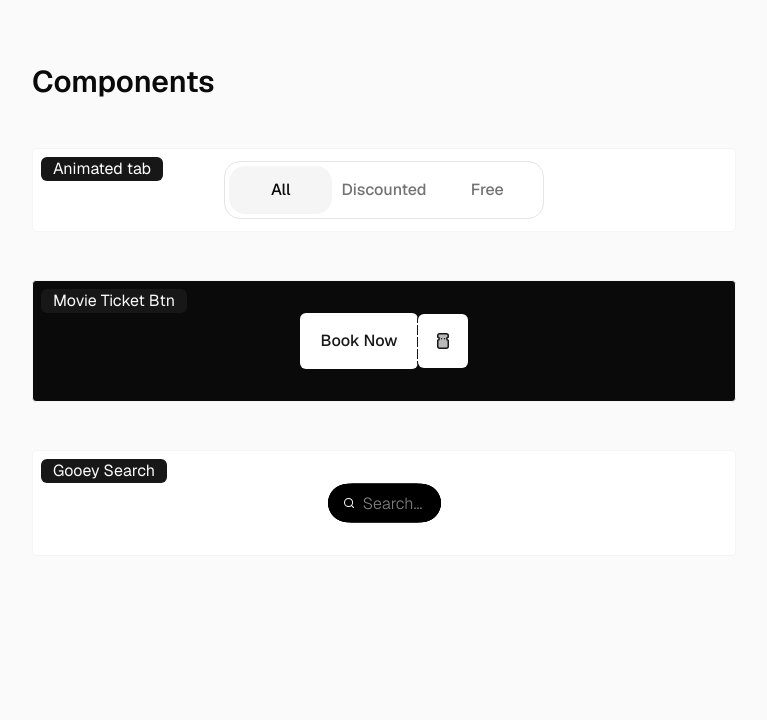
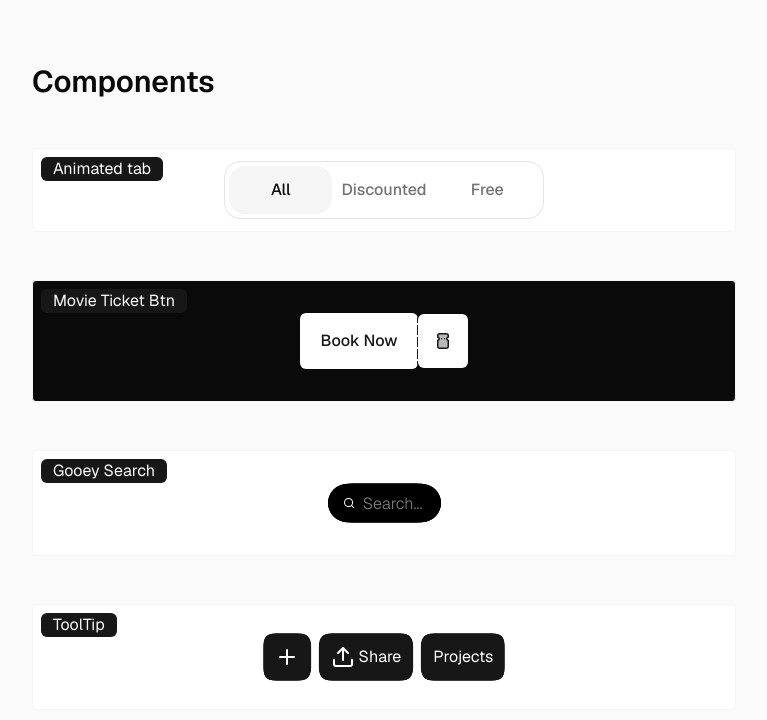
Before and after one commit to senorhitesh/components, a Next.js app in the folder animated-tabs/: page / in a window 1280 px wide. Shown: the top 720 px of the page, without its empty margins (256-1023 px from the left). Built offline with nearby package versions, Linux system fonts and the light colour scheme.

Commit message:
added-gooey-tooltip

```diff
--- a/animated-tabs/app/page.tsx
+++ b/animated-tabs/app/page.tsx
@@ -1,6 +1,7 @@
 import AnimatedTab from "@/copmonents/Animated-tabs";
 import GooeySearch from "@/copmonents/GooeySearch";
 import MovieTickeBtn from "@/copmonents/MovieTickeBtn";
+import GooeyTooltip from "@/copmonents/GooeyTooltip";
 export default function Home() {
   return (
     <div className="flex flex-col flex-1 items-center justify-center bg-zinc-50 font-sans ">
@@ -23,6 +24,12 @@ export default function Home() {
             Gooey Search
           </p>
           <GooeySearch />
+        </div>{" "}
+        <div className="border relative  rounded border-neutral-100 bg-white w-full mt-12 h-fit py-8 flex items-center justify-center">
+          <p className="absolute top-2 left-2 px-3 rounded-md bg-neutral-900 text-neutral-50 ">
+            ToolTip
+          </p>
+          <GooeyTooltip />
         </div>
       </main>
     </div>
--- /dev/null
+++ b/animated-tabs/app/testing/page.tsx
@@ -0,0 +1,11 @@
+"use client";
+import GooeyTooltip from "@/copmonents/GooeyTooltip";
+const page = () => {
+  return (
+    <div className="flex bg-neutral-50 items-center justify-center h-screen w-full ">
+      <GooeyTooltip />
+    </div>
+  );
+};
+
+export default page;
--- a/animated-tabs/copmonents/GooeySearch.tsx
+++ b/animated-tabs/copmonents/GooeySearch.tsx
@@ -29,11 +29,6 @@ const GooeySearch = () => {
     },
   };
 
-  const TRANSITION = {
-    duration: 0.7,
-    type: "spring" as const,
-    bounce: 0.22,
-  };
   useEffect(() => {
     if (isExpanded) {
       inputRef.current?.focus();
@@ -89,7 +84,7 @@ const GooeySearch = () => {
 
 export default GooeySearch;
 
-const SVG = () => {
+export const SVG = () => {
   return (
     <svg className="absolute hidden h-0 w-0">
       <defs>
@@ -108,3 +103,8 @@ const SVG = () => {
     </svg>
   );
 };
+export const TRANSITION = {
+  duration: 0.7,
+  type: "spring" as const,
+  bounce: 0.22,
+};
--- /dev/null
+++ b/animated-tabs/copmonents/GooeyTooltip.tsx
@@ -0,0 +1,107 @@
+"use client";
+import { AnimatePresence, motion } from "motion/react";
+import { LucideIcon, Plus, Upload } from "lucide-react";
+import { SVG } from "@/copmonents/GooeySearch";
+import { useRef, useState } from "react";
+
+interface navItemsProps {
+  label?: string;
+  icon?: LucideIcon;
+  tooltip: string;
+}
+
+const NavItems: navItemsProps[] = [
+  { icon: Plus, tooltip: "Add to cart" },
+  { label: "Share", icon: Upload, tooltip: "Copy link" },
+  { label: "Projects", tooltip: "View Latests" },
+];
+
+const POP_TRANSITION = { duration: 0.7, type: "spring" as const, bounce: 0.22 };
+const MOVE_TRANSITION = { duration: 0.3, type: "spring" as const, bounce: 0.2 };
+
+const GooeyTooltip = () => {
+  const [hoverIdx, setHoverIdx] = useState<number | null>(null);
+  const [isFresh, setIsFresh] = useState(true);
+  const insideRef = useRef(false);
+  const itemRefs = useRef<(HTMLDivElement | null)[]>([]);
+  const containerRef = useRef<HTMLDivElement>(null);
+  const [pos, setPos] = useState({ x: 0 });
+
+  const updatePosition = (idx: number) => {
+    const item = itemRefs.current[idx];
+    const container = containerRef.current;
+    if (item && container) {
+      const itemRect = item.getBoundingClientRect();
+      const containerRect = container.getBoundingClientRect();
+      setPos({ x: itemRect.left - containerRect.left + itemRect.width / 2 });
+    }
+  };
+
+  const handleEnter = (idx: number) => {
+    updatePosition(idx);
+    setIsFresh(!insideRef.current);
+    insideRef.current = true;
+    setHoverIdx(idx);
+  };
+
+  const handleLeaveGroup = () => {
+    insideRef.current = false;
+    setHoverIdx(null);
+  };
+
+  const active = hoverIdx !== null ? NavItems[hoverIdx] : null;
+
+  return (
+    <>
+      <SVG />
+      <div
+        ref={containerRef}
+        style={{ filter: "url(#gooey-filter)" }}
+        className="relative h-10 flex items-center gap-2 rounded-4xl"
+        onMouseLeave={handleLeaveGroup}
+      >
+        <AnimatePresence onExitComplete={() => setIsFresh(true)}>
+          {active && (
+            <motion.div
+              key="tooltip"
+              layout
+              initial={{ scale: 0, opacity: 0, filter: "blur(1px)", top: 0 }}
+              animate={{
+                scale: 1,
+                opacity: 1,
+                filter: "blur(0px)",
+                top: -45,
+                x: pos.x,
+              }}
+              exit={{ scale: 0, opacity: 0, filter: "blur(1px)", top: 0 }}
+              transition={isFresh ? POP_TRANSITION : MOVE_TRANSITION}
+              className="absolute z-0 -translate-x-1/2 whitespace-nowrap w-max py-1 px-4 bg-neutral-900 text-white rounded-md pointer-events-none"
+            >
+              {active.tooltip}
+            </motion.div>
+          )}
+        </AnimatePresence>
+
+        {NavItems.map((nav, idx) => {
+          const Icon = nav.icon;
+          return (
+            <div
+              key={idx}
+              ref={(el) => {
+                itemRefs.current[idx] = el;
+              }}
+              onMouseEnter={() => handleEnter(idx)}
+              className="relative flex items-center justify-center"
+            >
+              <motion.div className="relative gap-1 flex items-center justify-center z-10 p-3 bg-neutral-900 rounded-md text-white">
+                {Icon && <Icon />} {nav.label}
+              </motion.div>
+            </div>
+          );
+        })}
+      </div>
+    </>
+  );
+};
+
+export default GooeyTooltip;
```
